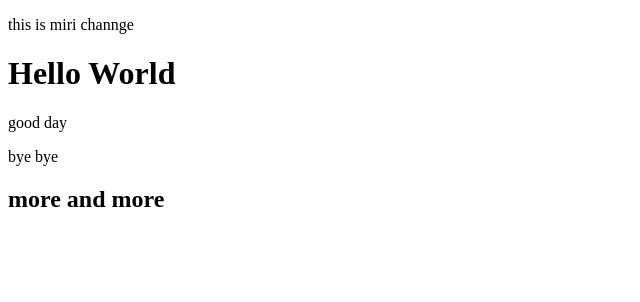
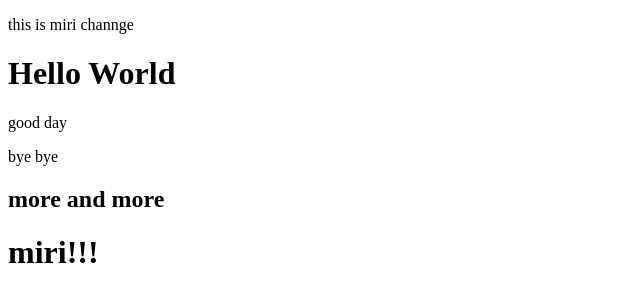
Before and after one commit to Rachel4095/test2, a plain HTML site: page index.html in a window 1280 px wide. Shown: the whole page, without its empty margins (0-640 px from the left). Drawn offline with Linux system fonts and the light colour scheme.

Commit message:
add h1 to index.html

```diff
--- a/index.html
+++ b/index.html
@@ -6,10 +6,11 @@
     <title>Document</title>
 </head>
 <body>
-    <p> this is miri channge</p>
-   <h1>Hello World</h1>
+<p>this is miri channge</p>
+   <h1>Hello World </h1>
    <p>good day</p>
    <p>bye bye</p>
     <h2>more and more</h2>
+    <h1> miri!!!</h1>
 </body>
 </html>
```
